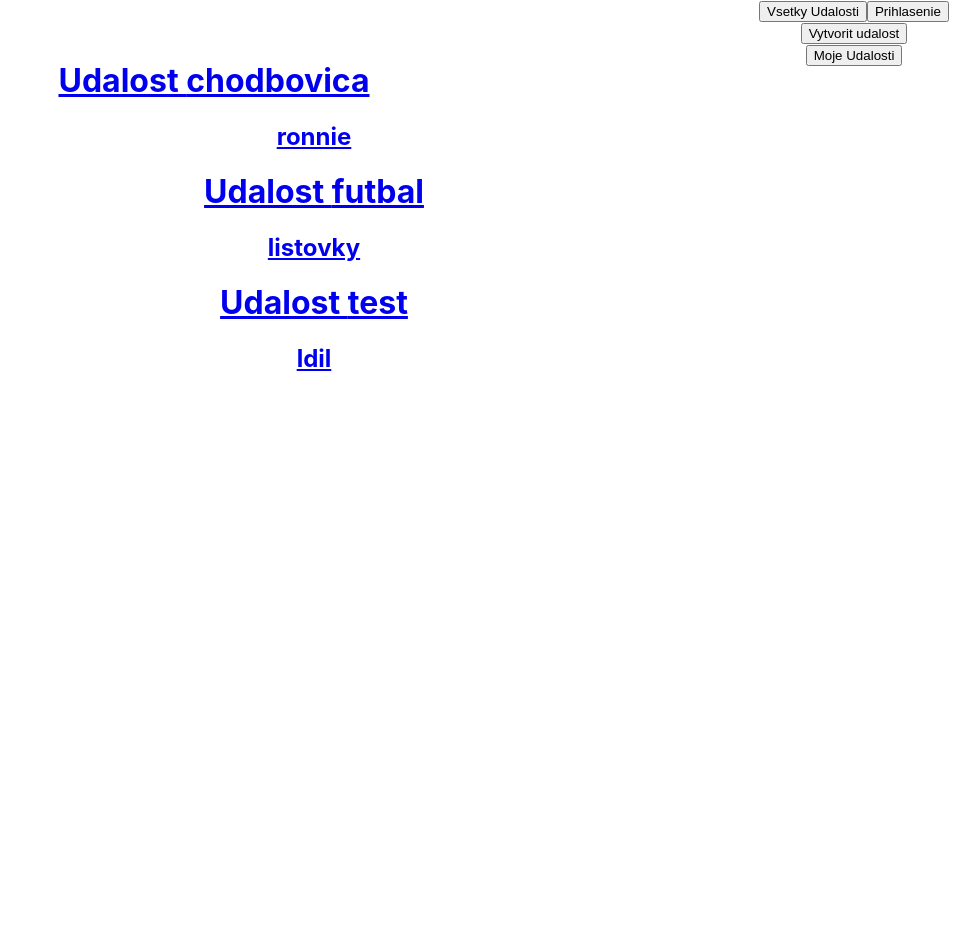
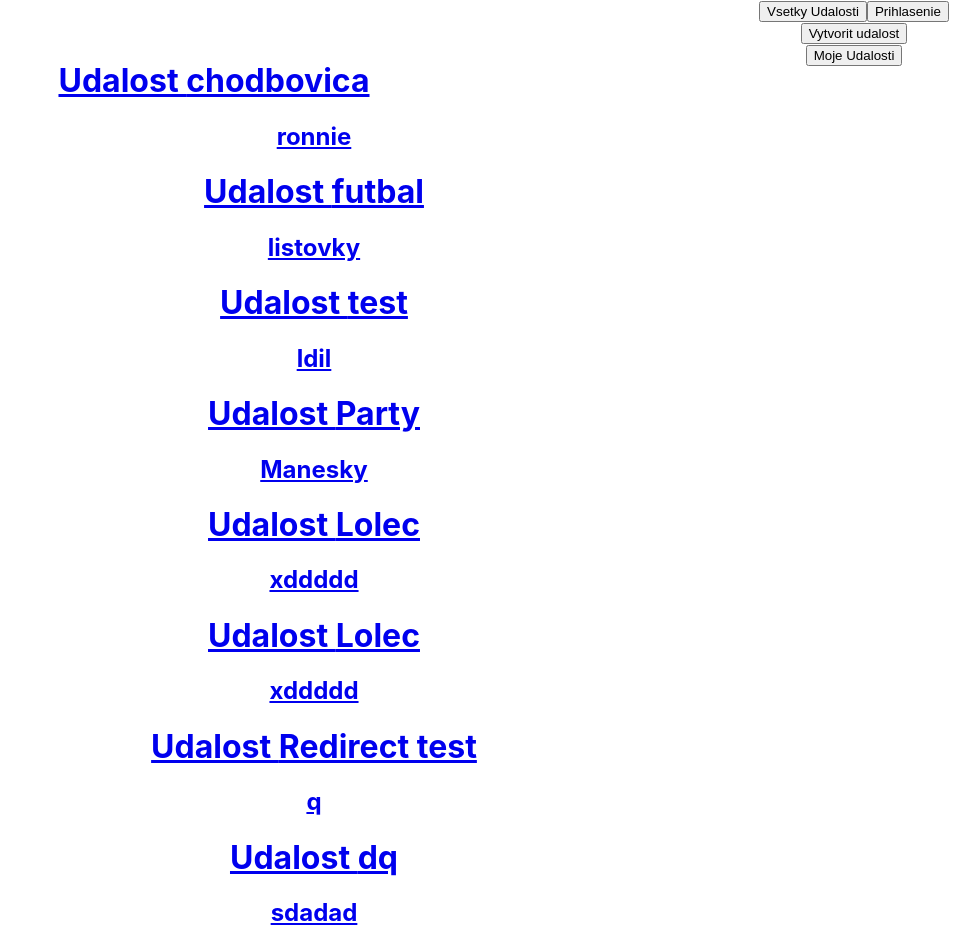
Before and after one commit to RatsAreNice/ITU-2023, a React (Create React App) app in the folder src/: page / in a window 1280 px wide. Shown: the whole page, without its empty margins (326-1280 px from the left). Before the commit the page ends 800 px from the top, so only its background shows below. Built offline with nearby package versions, Linux system fonts and the light colour scheme; no server answers; data requests are answered from the project's data file.

Commit message:
moje udalosti + vytvaranie udalosti

```diff
--- a/src/db.json
+++ b/src/db.json
@@ -1,37 +1,100 @@
 {
   "udalost": [
     {
-            "id" : "1",
-            "event_name" : "chodbovica",
-            "location" : "ronnie",
-            "start_date" : "01-01-2023",
-            "end_date" : "01-01-2023",
-            "start_time" : "13-00",
-            "end_time" : "15-00",
-            "max_people" : "13",
-            "description" : "Popis udalosti chodbovica"
+      "id": "1",
+      "event_name": "chodbovica",
+      "location": "ronnie",
+      "start_date": "01-01-2023",
+      "end_date": "01-01-2023",
+      "start_time": "13-00",
+      "end_time": "15-00",
+      "max_people": "13",
+      "description": "Popis udalosti chodbovica",
+      "creator": "ronniemcnutt@gmail.com"
     },
     {
-            "id" : "2",
-            "event_name" : "futbal",
-            "location" : "listovky",
-            "start_date" : "01-01-2023",
-            "end_date" : "01-01-2023",
-            "start_time" : "13-00",
-            "end_time" : "15-00",
-            "max_people" : "13",
-            "description" : "Popis udalosti futbal"
+      "id": "2",
+      "event_name": "futbal",
+      "location": "listovky",
+      "start_date": "01-01-2023",
+      "end_date": "01-01-2023",
+      "start_time": "13-00",
+      "end_time": "15-00",
+      "max_people": "13",
+      "description": "Popis udalosti futbal",
+      "creator": "ronniemcnutt@gmail.com"
     },
     {
-            "id" : "3",
-            "event_name" : "test",
-            "location" : "ldil",
-            "start_date" : "01-01-2023",
-            "end_date" : "01-01-2023",
-            "start_time" : "13-00",
-            "end_time" : "15-00",
-            "max_people" : "13",
-            "description" : "Popis udalosti test"
+      "id": "3",
+      "event_name": "test",
+      "location": "ldil",
+      "start_date": "01-01-2023",
+      "end_date": "01-01-2023",
+      "start_time": "13-00",
+      "end_time": "15-00",
+      "max_people": "13",
+      "description": "Popis udalosti test",
+      "creator": "olivernemcek7@gmail.com"
+    },
+    {
+      "event_name": "Party",
+      "description": "party na maneskach",
+      "location": "Manesky",
+      "max_people": "12",
+      "start_date": "2023-12-15",
+      "start_time": "15:00",
+      "end_date": "2023-12-15",
+      "end_time": "17:00",
+      "creator": "ronniemcnutt@gmail.com",
+      "id": "4vSQNOm"
+    },
+    {
+      "event_name": "Lolec",
+      "description": "lolec desc",
+      "location": "xddddd",
+      "max_people": "5",
+      "start_date": "2023-12-15",
+      "start_time": "10:00",
+      "end_date": "2023-12-17",
+      "end_time": "15:00",
+      "creator": "ronniemcnutt@gmail.com",
+      "id": "l6Y-VJ_"
+    },
+    {
+      "event_name": "Lolec",
+      "description": "lolec desc",
+      "location": "xddddd",
+      "max_people": "5",
+      "start_date": "2023-12-15",
+      "start_time": "10:00",
+      "end_date": "2023-12-17",
+      "end_time": "15:00",
+      "creator": "ronniemcnutt@gmail.com",
+      "id": "MvolCOx"
+    },
+    {
+      "event_name": "Redirect test",
+      "description": "sdadadadadada",
+      "location": "q",
+      "max_people": "1",
+      "start_date": "2023-12-15",
+      "start_time": "10:00",
+      "end_date": "2023-12-15",
+      "end_time": "03:00",
+      "creator": "ronniemcnutt@gmail.com",
+      "id": "mEt89OT"
+    },
+    {
+      "event_name": "dq",
+      "description": "wqeqeq",
+      "location": "sdadad",
+      "max_people": "5",
+      "start_date": "2023-01-10",
+      "start_time": "10:00",
+      "end_date": "2023-01-31",
+      "end_time": "00:00",
+      "creator": "ronniemcnutt@gmail.com",
+      "id": "ckOuezc"
     }
   ]
 }
--- a/src/src/App.js
+++ b/src/src/App.js
@@ -61,7 +61,7 @@ function App() {
               <Route exact path='/' element={< Home />}></Route>
               <Route exact path='/moje' element={< MojeUdalosti AuthUser={AuthUser} />}></Route>
               <Route exact path='/profile' element={< Login AuthUser={AuthUser} />}></Route>
-              <Route exact path='/vytvorit' element={< VytvoritUdalost />}></Route>
+              <Route exact path='/vytvorit' element={< VytvoritUdalost AuthUser={AuthUser} />}></Route>
               <Route path="/udalost/:id" element={< DetailUdalosti />}></Route>
               <Route exact path="/register" element={< SignUp />}></Route>
             </Routes>
--- a/src/src/Home.js
+++ b/src/src/Home.js
@@ -15,7 +15,7 @@ function Home() {
       //<div><pre>{JSON.stringify(data, null, 2) }</pre></div>
       <div className="udalosti">
         {data.map((event) => (
-          <div className="udalosti-preview" key={event.event_name} >
+          <div className="udalosti-preview" key={event.id} >
             <Link to={`/udalost/${event.id}`}>
             <h1>Udalost { event.event_name } </h1>
             <h2>{ event.location }</h2>
--- a/src/src/MojeUdalosti.js
+++ b/src/src/MojeUdalosti.js
@@ -5,18 +5,29 @@ import { Link } from 'react-router-dom';
 
 function MojeUdalosti({ AuthUser }) {
     const { data, isPending, Error} = useFetch('http://localhost:8000/udalost')
+    let filteredData = null;
 
+    if((data != null) && (AuthUser != null)){
+      filteredData = data.filter(events => events.creator === AuthUser.email);
+    } else{
+      filteredData = null;
+    }
+
+    if (AuthUser == null){
+      return (
+        <h1>Pre zobrazenie vasich udalosti musite byt prihlaseny</h1>
+      );
+    }else{
       return (
         <div className="home">
           { Error && <div>{ Error }</div> }
           { isPending && <div>Loading...</div> }
-      { AuthUser && <div> Prihlaseny uzivatel: { AuthUser.email } </div> }
-      { data &&
+          { filteredData &&
           //data.event_name
           //<div><pre>{JSON.stringify(data, null, 2) }</pre></div>
           <div className="udalosti">
-        {data.map((event) => (
-          <div className="udalosti-preview" key={event.event_name} >
+            {filteredData.map((event) => (
+              <div className="udalosti-preview" key={event.id} >
                 <Link to={`/udalost/${event.id}`}>
                 <h1>Udalost { event.event_name } </h1>
                 <h2>{ event.location }</h2>
@@ -28,5 +39,6 @@ function MojeUdalosti({ AuthUser }) {
         </div>
       );
     }
+}
 
 export default MojeUdalosti;
--- a/src/src/VytvoritUdalost.js
+++ b/src/src/VytvoritUdalost.js
@@ -1,72 +1,95 @@
-import './App.css';
+import { useState } from "react";
+import { useNavigate } from 'react-router-dom'
 
-//create input field component
-export function InputField(label,className) {
-  return (
-    <>
-    <label>
-        {label}
-        <input type="text" className={className} />
-    </label>
-    <br />
-    </>
-  );
-}
+const VytvoritUdalost = ( { AuthUser } ) => {
+  const [event_name, setEvent_name] = useState("")
+  const [description, setDescription] = useState("")
+  const [location, setLocation] = useState("")
+  const [max_people, setMax_people] = useState("")
+  const [start_date, setStart_date] = useState("")
+  const [end_date, setEnd_date] = useState("")
+  const [start_time, setStart_time] = useState("")
+  const [end_time, setEnd_time] = useState("")
+  const [isPending, setIsPending] = useState(false)
+  const navigate = useNavigate();
 
-function SendData() {
-    const options = {
-        method: 'POST',
-        headers: { 'Content-Type': 'application/json' },
-        mode: 'cors',
-        body: JSON.stringify({
-            event_name: document.getElementsByClassName("event_name")[0].value,
-            location: document.getElementsByClassName("location")[0].value,
-            start_date: document.getElementsByClassName("StartDate")[0].value,
-            end_date: document.getElementsByClassName("EndDate")[0].value,
-            description: document.getElementsByClassName("description")[0].value
-        })
-    }
-    const makeAPICall = async () => {
-        try {
-          const response = await fetch('http://eva.fit.vutbr.cz/~xdobia15/', options);
-          const data = await response.json();
-          console.log(data);
-        }
-        catch (e) {
-          console.log(e)
-        }
-      }
-    makeAPICall();
-}
+  const handleSubmit = (e) => {
+    e.preventDefault();
+    const creator = AuthUser.email;
+    const udalost = { event_name, description, location, max_people, start_date, start_time, end_date, end_time, creator}
 
+    setIsPending(true);
 
-function VytvoritUdalost() {
-  function handleClick(){
-    SendData();
+    fetch('http://localhost:8000/udalost', {
+      method: 'POST',
+      headers: { "Content-Type" : "application/json" },
+      body: JSON.stringify(udalost)
+    }).then(() => {
+      setIsPending(false)
+      navigate('/')
+    })
   }
 
-  function printdata(data){
-
-    return <div><pre>{JSON.stringify(data, null, 2) }</pre></div>;
-
+  if (AuthUser == null){
+    return (
+      <h1>Pre vytvorenie udalosti musite byt prihlaseny</h1>
+    );
   }
 
   return (
-  <div className='Body'>
-      <div className='Title'><h1>Vytvorit Udalost</h1>
-          <div className='Button'>
-                { InputField("Nazov udalosti: ","event_name") }
-                { InputField("Lokacia: ","location") }
-                { InputField("Datum zaciatku: ","StartDate") }
-                { InputField("Datum konca: ","EndDate") }
-                { InputField("Popis: ","description") }
-              <button onClick={handleClick}>submit</button>
-              { printdata() }
+    <div className="create">
+    <h2>Vytvorit udalost</h2>
+    <form onSubmit={handleSubmit}>
+      <label> Nazov: </label>
+      <input
+        type="text"
+        required
+        value={ event_name }
+        onChange={(e) => setEvent_name(e.target.value)}
+      ></input>
 
-          </div>
-      </div>
-  </div>
-  );
+      <label> Popis: </label>
+      <textarea
+        required
+        value={ description }
+        onChange={(e) => setDescription(e.target.value)}
+      ></textarea>
+
+      <label> Lokacia: </label>
+      <input
+        type="text"
+        required
+        value={ location }
+        onChange={(e) => setLocation(e.target.value)}
+      ></input>
+
+    <label> Kapacita: </label>
+    <input
+      type="number"
+      required
+      value={ max_people }
+      onChange={(e) => setMax_people(e.target.value)}
+    ></input>
+
+    <label> Datum zaciatku: </label>
+    <input type="date" min="2023-01-01" max="2030-12-31" value={ start_date } onChange={(e) => setStart_date(e.target.value)}/>
+
+    <label> Cas zaciatku: </label>
+    <input type="time" min="00:00" max="23:59" required value={ start_time } onChange={(e) => setStart_time(e.target.value)}/>
+
+    <label> Datum Konca: </label>
+    <input type="date" min="2023-01-01" max="2030-12-31" value={ end_date } onChange={(e) => setEnd_date(e.target.value)}/>
+
+    <label> Cas Konca: </label>
+    <input type="time" min="00:00" max="23:59" required value={ end_time } onChange={(e) => setEnd_time(e.target.value)}/>
+
+    { !isPending && <button> Vytvorit udalost </button>}
+    { isPending && <button disabled> Pridavam... </button>}
+
+    </form>
+    </div>
+   );
+
 }
 
 export default VytvoritUdalost;
--- a/src/src/index.css
+++ b/src/src/index.css
@@ -22,3 +22,34 @@ code {
   width: 200px;
   margin: 0 auto;
   display: inline;}
+
+  .create {
+    max-width: 400px;
+    margin: 0 auto;
+    text-align: center;
+  }
+  .create label {
+    text-align: left;
+    display: block;
+  }
+  .create h2 {
+    font-size: 20px;
+    color: #f1356d;
+    margin-bottom: 30px;
+  }
+  .create input, .create textarea, .create select {
+    width: 100%;
+    padding: 6px 10px;
+    margin: 10px 0;
+    border: 1px solid #ddd;
+    box-sizing: border-box;
+    display: block;
+  }
+  .create button {
+    background: #f1356d;
+    color: #fff;
+    border: 0;
+    padding: 8px;
+    border-radius: 8px;
+    cursor: pointer;
+  }
```
Lines whose indentation alone changed are shown as unchanged.
